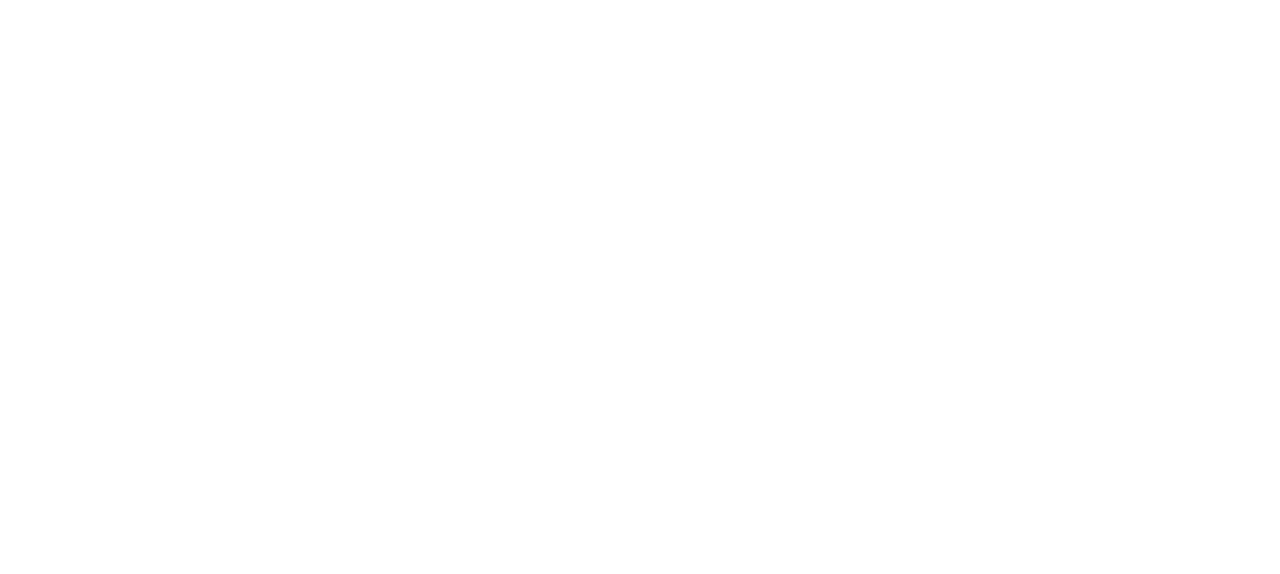
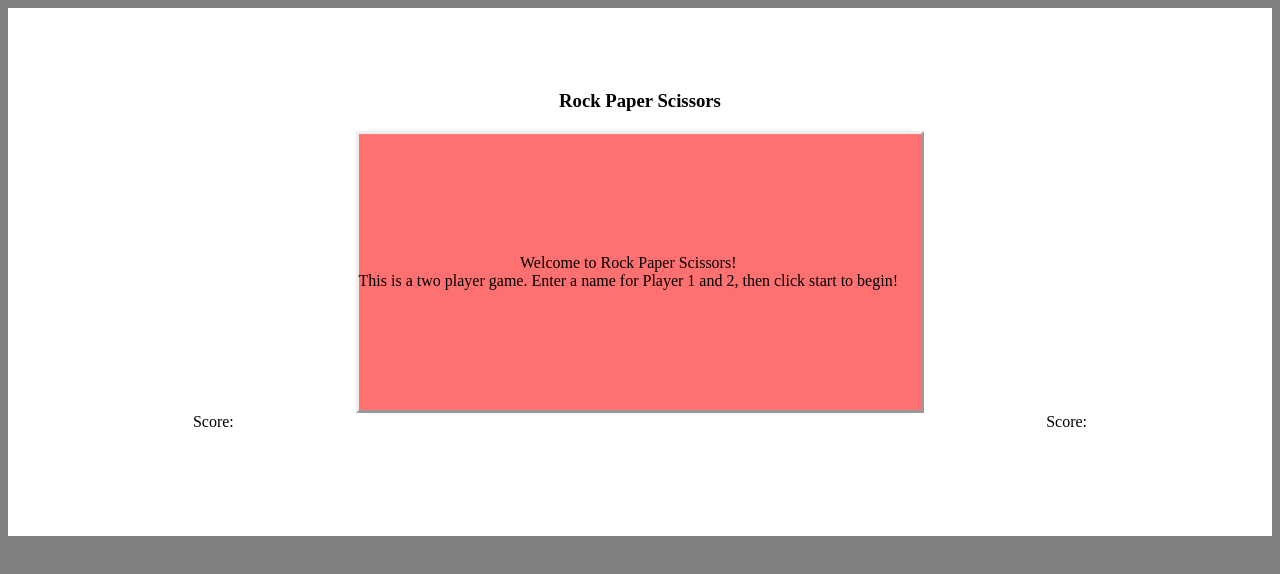
Before and after one commit to ABCarrigan/RPS_Lab, a plain HTML site: page index.html in a window 1280 px wide. Drawn offline with Linux system fonts and the light colour scheme.

Commit message:
html css updated

```diff
--- a/index.html
+++ b/index.html
@@ -9,6 +9,17 @@
 </head>
 <body>
     <script src="script.js"></script>
-
+    <div class="bodyContainer">
+        <div class="head1"></div>
+        <div class="head2"><h3>Rock Paper Scissors</h3></div>
+        <div class="head3"></div>
+        <div class="mid1"></div>
+        <div class="mid2">Welcome to Rock Paper Scissors!<br>
+    This is a two player game. Enter a name for Player 1 and 2, then click start to begin!</div>
+        <div class="mid3"></div>
+        <div class="foot1">Score: </div>
+        <div class="foot2"></div>
+        <div class="foot3">Score: </div>
+    </div>
 </body>
 </html>
--- a/style.css
+++ b/style.css
@@ -0,0 +1,63 @@
+body{
+    background-color: #808080;
+}
+.bodyContainer{
+    background-color:white;
+    width:90%;
+
+    padding:5%;
+    display:grid;
+    grid-template-columns:1fr 2fr 1fr;
+    grid-template-rows:1fr 4.75fr 1fr;
+}
+.head1{
+grid-column:1;
+grid-row:1;
+text-align:center;
+}
+.head2{
+grid-column:2;
+grid-row:1;
+text-align:center;
+}
+.head3{
+grid-column:3;
+grid-row:1;
+text-align:center;
+}
+.mid1{
+grid-column:1;
+grid-row:2;
+text-align:center;
+}
+.mid2{
+    grid-column:2;
+    grid-row:2;
+    background-color:rgb(255, 113, 113);
+    display:flex;
+    align-content:center;
+    align-items:center;
+    border-style: outset;
+    text-align:center;
+
+}
+.mid3{
+    grid-column:3;
+    grid-row:2;
+    text-align:center;
+}
+.foot1{
+    grid-column:1;
+    grid-row:3;
+    text-align:center;
+}
+.foot2{
+    grid-column:2;
+    grid-row:3;
+    text-align:center;
+}
+.foot3{
+    grid-column:3;
+    grid-row:3;
+    text-align:center;
+}
```
